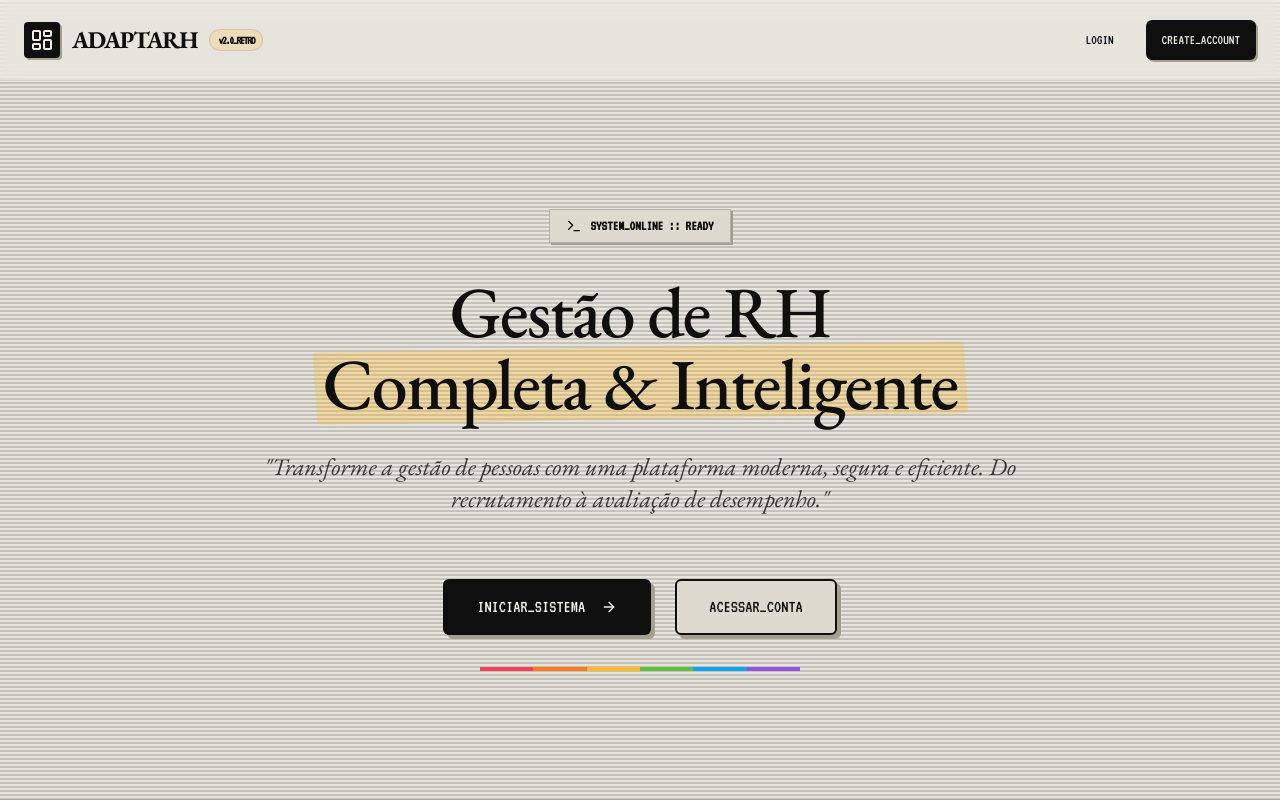
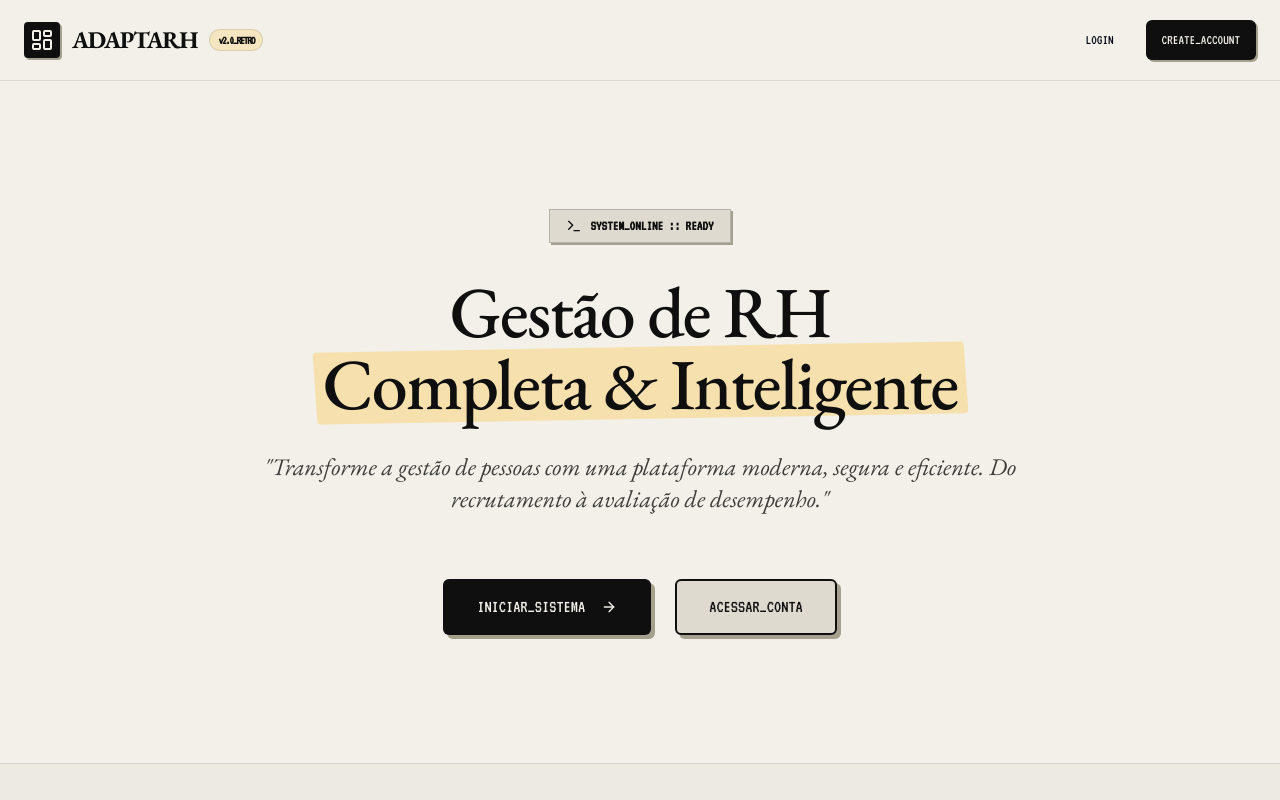
Before and after one commit to giamlepore/dashboard-rh-ztrz18x4s, a React (Vite) app: page /adapta in a window 1280 px wide. Shown: the top 800 px of the page. Built offline with nearby package versions, Linux system fonts and the light colour scheme.

Commit message:
Refactor: Clean up /adapta landing page styles

```diff
--- a/src/pages/AdaptaLanding.tsx
+++ b/src/pages/AdaptaLanding.tsx
@@ -48,7 +48,7 @@ export default function AdaptaLanding() {
   ]
 
   return (
-    <div className="min-h-screen bg-vintage-paper font-sans text-vintage-text overflow-x-hidden scanlines selection:bg-rainbow-yellow selection:text-vintage-text">
+    <div className="min-h-screen bg-vintage-paper font-sans text-vintage-text overflow-x-hidden selection:bg-rainbow-yellow selection:text-vintage-text">
       {/* Header */}
       <header className="sticky top-0 z-50 bg-vintage-paper/95 backdrop-blur border-b border-vintage-text/10 supports-[backdrop-filter]:bg-vintage-paper/60">
         <div className="container mx-auto flex h-20 items-center justify-between px-4 md:px-6">
@@ -90,7 +90,7 @@ export default function AdaptaLanding() {
       </header>
 
       {/* Hero Section */}
-      <section className="relative py-24 lg:py-32 px-4 md:px-6 overflow-hidden">
+      <section className="relative py-24 lg:py-32 px-4 md:px-6 overflow-hidden bg-vintage-paper">
         <div className="container mx-auto max-w-5xl space-y-8 relative z-10 animate-fade-in-down">
           <div className="flex justify-center">
             <Badge
@@ -134,15 +134,6 @@ export default function AdaptaLanding() {
                 </Button>
               </Link>
             )}
-          </div>
-
-          <div className="h-1 w-full max-w-xs mx-auto mt-12 flex">
-            <div className="h-full w-1/6 bg-rainbow-red"></div>
-            <div className="h-full w-1/6 bg-rainbow-orange"></div>
-            <div className="h-full w-1/6 bg-rainbow-yellow"></div>
-            <div className="h-full w-1/6 bg-rainbow-green"></div>
-            <div className="h-full w-1/6 bg-rainbow-blue"></div>
-            <div className="h-full w-1/6 bg-rainbow-purple"></div>
           </div>
         </div>
       </section>
```
Also changed, not shown: 7 other files (tests, documents, lock files or other folders).
